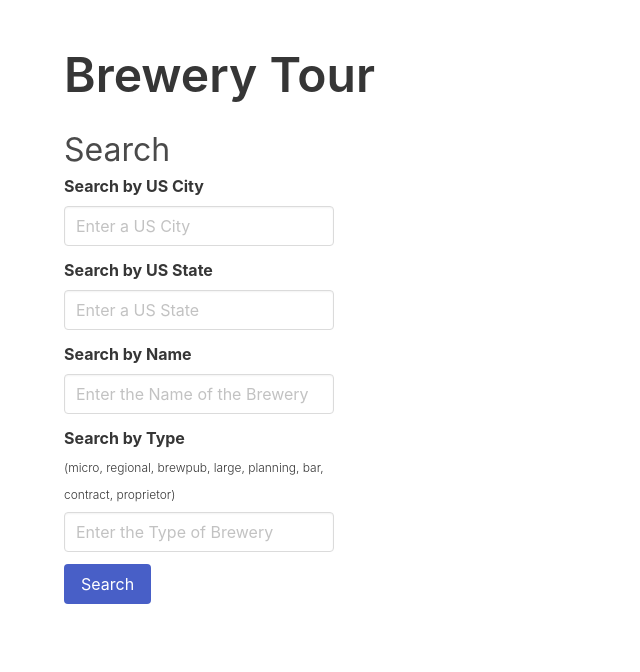
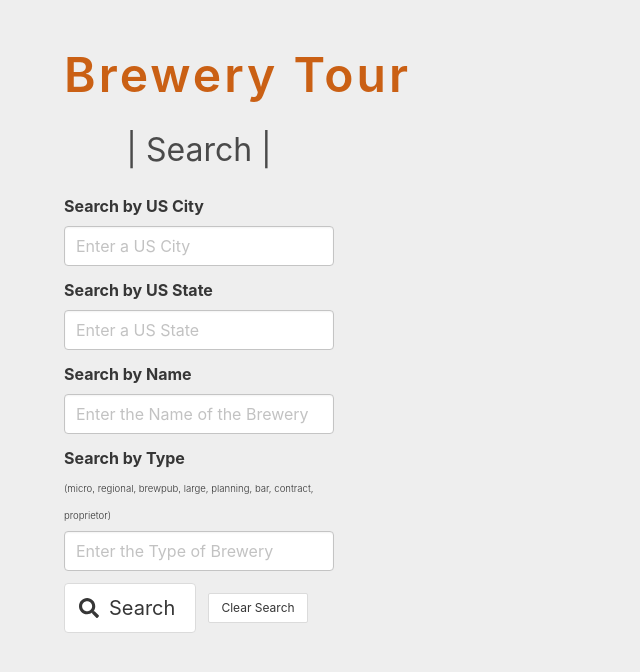
Before and after one commit to nasnyder91/brewery_tour, a React (Create React App) app: page / in a window 1280 px wide. Shown: the top 672 px of the page, without its empty margins (0-640 px from the left). Built offline with nearby package versions, Linux system fonts and the light colour scheme.

Commit message:
Added some styling Added clear search btn

```diff
--- a/src/components/App.js
+++ b/src/components/App.js
@@ -1,6 +1,4 @@
 import React, { useState } from "react";
-// import { FontAwesomeIcon } from "@fortawesome/react-fontawesome";
-// import { faSpinner } from "@fortawesome/free-solid-svg-icons";
 
 // Components
 import Search from "./Search";
@@ -19,9 +17,11 @@ const App = () => {
   return (
     <section className="section">
       <div className="container">
-        <h1 className="title is-size-2 is-size-1-tablet">Brewery Tour</h1>
+        <h1 className="title is-size-2 is-size-1-tablet main-title">
+          Brewery Tour
+        </h1>
         <div className="columns is-desktop">
-          <div className="column is-one-quarter-desktop">
+          <div className="column is-one-quarter-desktop search-container">
             <Search
               onSearch={inputs => {
                 fetchBreweries(inputs);
--- a/src/components/BreweryCard.js
+++ b/src/components/BreweryCard.js
@@ -19,11 +19,13 @@ class BreweryCard extends PureComponent {
             <span className="tag is-large">{this.props.listNumber}</span>
           </div>
           <div className="column">
-            <h3 className="title is-3">{name}</h3>
+            <h3 className="title is-size-3-tablet is-size-4-mobile">{name}</h3>
             <h5 className="subtitle is-5 is-capitalized">{brewery_type}</h5>
             <p>{`${street}, ${city}, ${state} ${postal_code}`}</p>
             <p className="overflow-ellipsis">
-              <a href={website_url}>{website_url}</a>
+              <a href={website_url} target="_blank" rel="noopener noreferrer">
+                {website_url}
+              </a>
             </p>
           </div>
         </div>
--- a/src/components/BreweryList.js
+++ b/src/components/BreweryList.js
@@ -35,7 +35,7 @@ const BreweryList = ({
         <FontAwesomeIcon
           icon={faSpinner}
           size="9x"
-          style={{ display: "block", color: "black", margin: "auto" }}
+          style={{ display: "block", color: "#ca6014", margin: "auto" }}
           spin
         />
       ) : null}
--- a/src/components/Search.js
+++ b/src/components/Search.js
@@ -1,16 +1,26 @@
 import React from "react";
+import { FontAwesomeIcon } from "@fortawesome/react-fontawesome";
+import { faSearch } from "@fortawesome/free-solid-svg-icons";
 
 // Hooks
 import useFormHandler from "../hooks/useFormHandler";
 
 const Search = props => {
-  const { inputs, handleInputChange, handleSubmit } = useFormHandler(
-    props.onSearch
-  );
+  const {
+    inputs,
+    handleInputChange,
+    handleSubmit,
+    clearInputs
+  } = useFormHandler(props.onSearch);
 
   return (
     <div className="container sticky-top">
-      <h3 className="is-size-3">Search</h3>
+      <h3
+        className="is-size-3 has-text-centered"
+        style={{ marginBottom: "20px" }}
+      >
+        | Search |
+      </h3>
       <form onSubmit={handleSubmit}>
         <div className="field">
           <label className="label">Search by US City</label>
@@ -20,7 +30,7 @@ const Search = props => {
               type="text"
               name="by_city"
               placeholder="Enter a US City"
-              value={inputs.city}
+              value={inputs.by_city}
               onChange={handleInputChange}
             />
           </div>
@@ -34,7 +44,7 @@ const Search = props => {
               type="text"
               name="by_state"
               placeholder="Enter a US State"
-              value={inputs.state}
+              value={inputs.by_state}
               onChange={handleInputChange}
             />
           </div>
@@ -48,7 +58,7 @@ const Search = props => {
               type="text"
               name="by_name"
               placeholder="Enter the Name of the Brewery"
-              value={inputs.name}
+              value={inputs.by_name}
               onChange={handleInputChange}
             />
           </div>
@@ -58,7 +68,10 @@ const Search = props => {
           <label className="label">
             Search by Type
             <br />
-            <sub className="is-size-7 has-text-weight-light">
+            <sub
+              className="has-text-weight-light"
+              style={{ fontSize: ".6rem" }}
+            >
               (micro, regional, brewpub, large, planning, bar, contract,
               proprietor)
             </sub>
@@ -69,15 +82,28 @@ const Search = props => {
               type="text"
               name="by_type"
               placeholder="Enter the Type of Brewery"
-              value={inputs.name}
+              value={inputs.by_type}
               onChange={handleInputChange}
             />
           </div>
         </div>
 
-        <div className="field">
+        <div className="field is-grouped">
           <div className="control">
-            <button className="button is-link">Search</button>
+            <button className="button is-medium search-btn">
+              <span className="icon">
+                <FontAwesomeIcon icon={faSearch} />
+              </span>
+              <span>Search</span>
+            </button>
+          </div>
+          <div className="control level">
+            <button
+              className="button is-small is-outlined"
+              onClick={clearInputs}
+            >
+              Clear Search
+            </button>
           </div>
         </div>
       </form>
--- a/src/hooks/useFormHandler.js
+++ b/src/hooks/useFormHandler.js
@@ -1,13 +1,15 @@
 import { useState } from "react";
 
+const INITIAL_STATE = {
+  by_city: "",
+  by_state: "",
+  by_name: "",
+  by_type: "",
+  page: "1"
+};
+
 const useFormHandler = callback => {
-  const [inputs, setInputs] = useState({
-    by_city: "",
-    by_state: "",
-    by_name: "",
-    by_type: "",
-    page: "1"
-  });
+  const [inputs, setInputs] = useState(INITIAL_STATE);
 
   const handleSubmit = e => {
     if (e) {
@@ -18,10 +20,21 @@ const useFormHandler = callback => {
 
   const handleInputChange = e => {
     e.persist();
-    setInputs(inputs => ({ ...inputs, [e.target.name]: e.target.value }));
+    setInputs(inputs => ({
+      ...inputs,
+      [e.target.name]: e.target.value.replace(" ", "_")
+    }));
+  };
+
+  const clearInputs = e => {
+    if (e) {
+      e.preventDefault();
+    }
+    setInputs(INITIAL_STATE);
   };
 
   return {
+    clearInputs,
     handleSubmit,
     handleInputChange,
     inputs
--- a/src/scss/styles.scss
+++ b/src/scss/styles.scss
@@ -1,5 +1,18 @@
 @charset "utf-8";
+
+$input-border-color: #c4c4c4;
+$box-shadow: 0 2px 3px #c4c4c4, 0 0 0 1px #c4c4c4;
+
 @import "~bulma/bulma.sass";
+
+$primary-color: #ca6014;
+$primary-background-color: #eeeeee;
+
+body,
+html {
+  height: 100vh;
+  background-color: $primary-background-color;
+}
 
 .overflow-ellipsis {
   text-overflow: ellipsis;
@@ -7,12 +20,25 @@
   overflow: hidden;
 }
 
+.main-title {
+  color: $primary-color;
+  letter-spacing: 3px;
+}
+
+.search-container {
+  margin-bottom: 24px;
+}
+
+.search-btn {
+  // background-color: $primary-color;
+}
+
 .brewery-card {
   cursor: pointer;
-  transition: all 0.5s ease;
+  transition: background-color 0.5s ease;
 
   &:hover {
-    background-color: #9f9f9f;
+    background-color: #ca601430;
   }
 }
 
@@ -31,11 +57,6 @@
   transform: translate(-50%, -100%);
 }
 
-.scroll-top-btn {
-  cursor: pointer;
-  position: sticky;
-}
-
 @media only screen and (min-width: 1024px) {
   .sticky-top {
     position: sticky;
```
